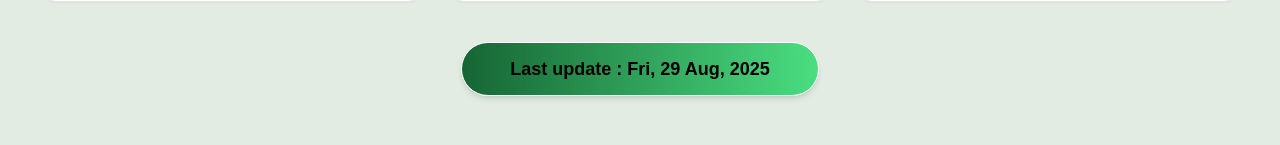
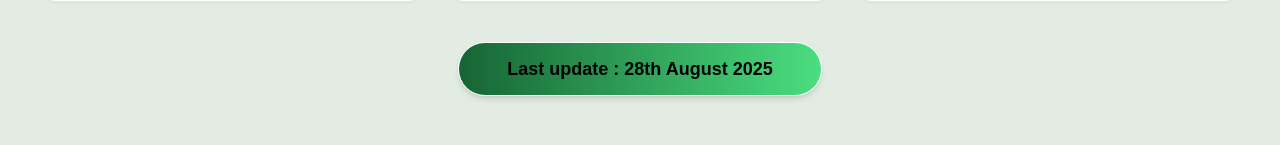
Before and after one commit to arnab-git-404/claylab, a Next.js app: page /about in a window 1280 px wide. Shown: the part 5279-5424 px from the top of the page. Built offline with nearby package versions, Linux system fonts and the light colour scheme; a web font is replaced by a local one.

Commit message:
Update reports.tsx

```diff
--- a/components/about/reports.tsx
+++ b/components/about/reports.tsx
@@ -475,13 +475,13 @@ export default function ReportsSection() {
       <div className="flex flex-col sm:flex-row gap-4 justify-center items-center">
         <button className="px-6 sm:px-8 lg:px-12 py-2.5 sm:py-3 text-white font-medium rounded-full border border-white bg-gradient-to-r from-green-800 to-green-400 shadow-md hover:shadow-lg hover:from-green-700 hover:to-green-300 transition-all text-sm sm:text-base">
           <p className="text-black text-xs sm:text-lg font-bold">
-            Last update :{" "}
-            {new Date().toLocaleDateString("en-IN", {
+            Last update : 28th August 2025
+            {/* {new Date().toLocaleDateString("en-IN", {
               weekday: "short",
               year: "numeric",
               month: "short",
               day: "numeric",
-            })}
+            })} */}
           </p>
         </button>
       </div>
```
